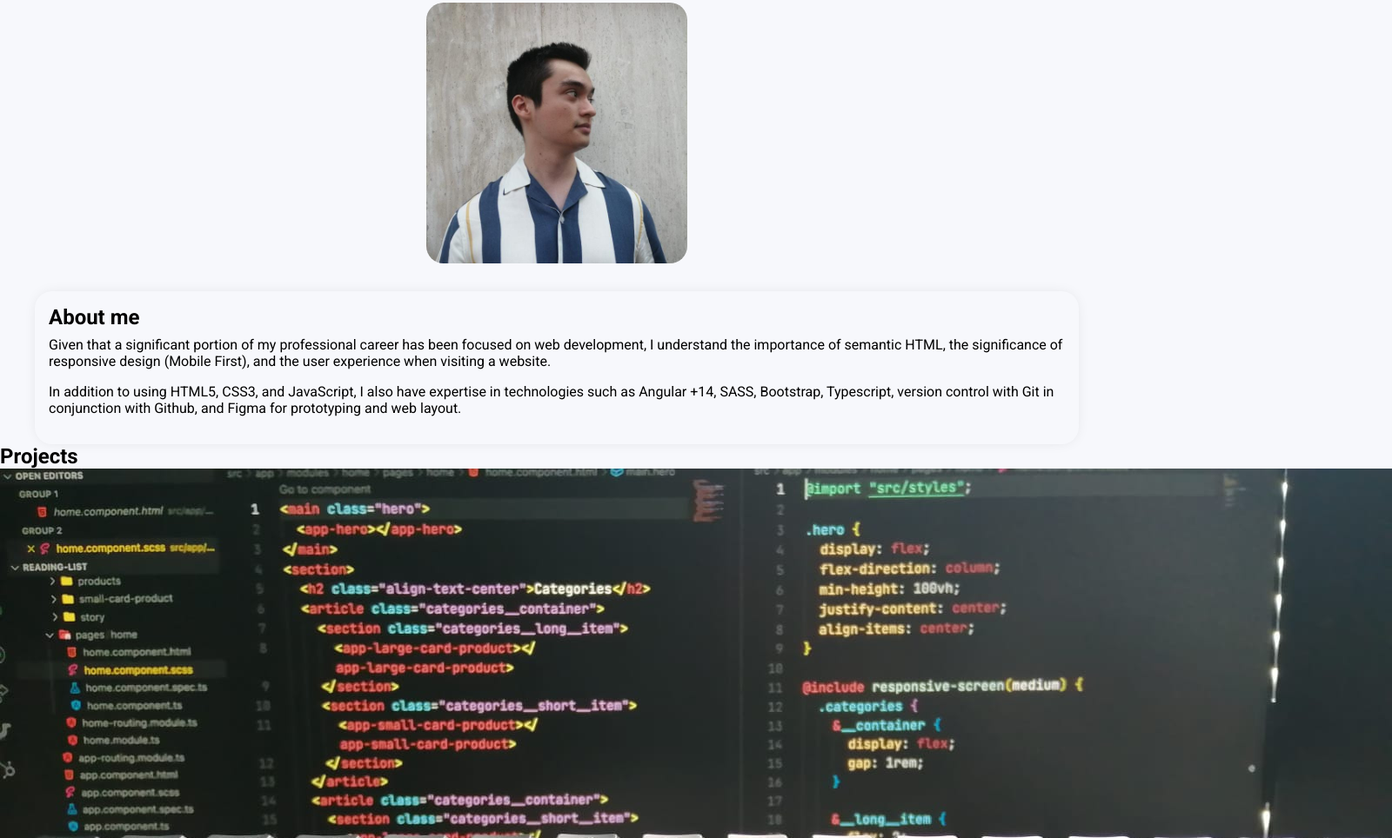
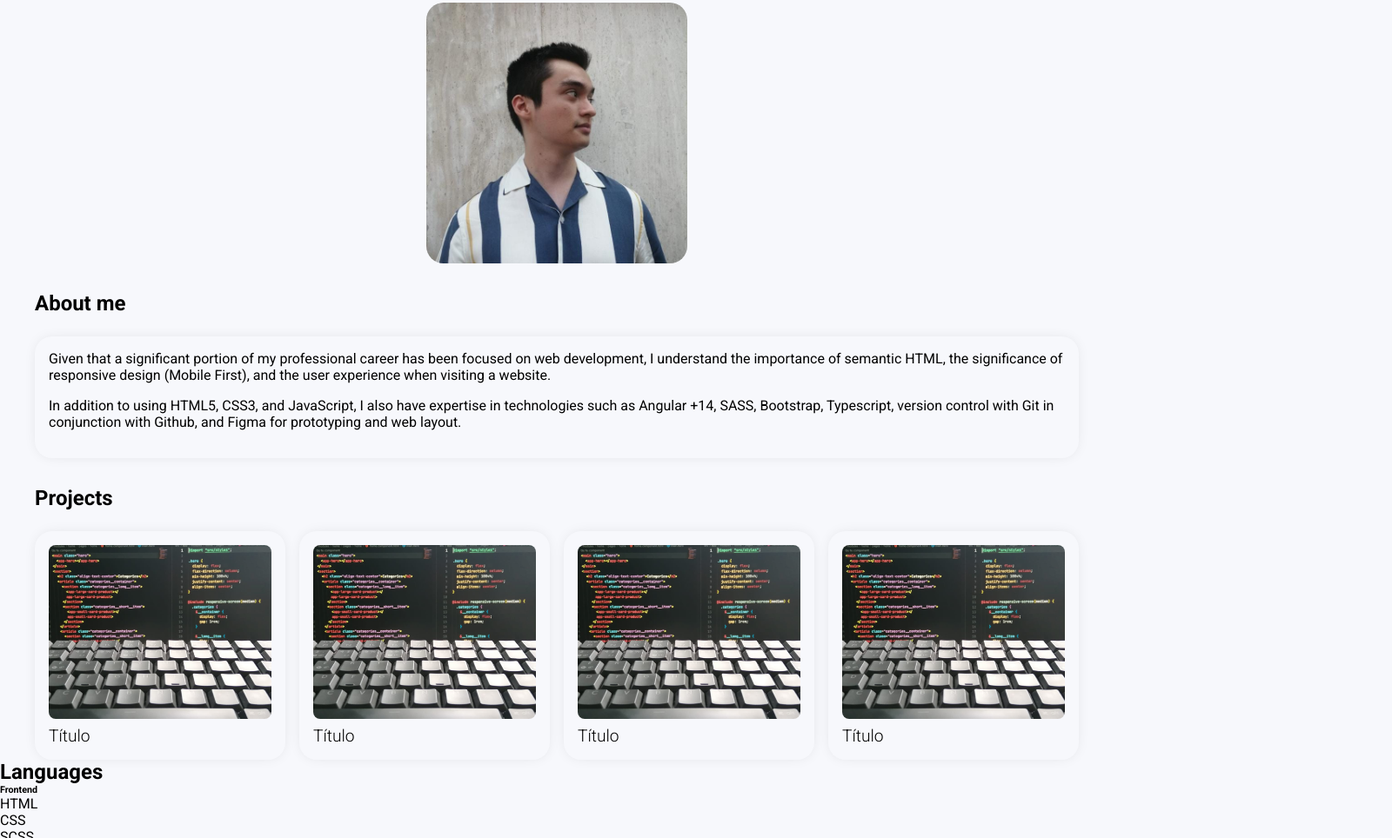
Before and after one commit to luislealhdz/Portfolio, a website built with Vite: page index.html in a window 1280 px wide. Shown: the part 332-1296 px from the top of the page at 87% size, 1600 px wide, since content can reach past the window. Built offline with nearby package versions, Linux system fonts and the light colour scheme.

Commit message:
📋 FEAT / Projects section

```diff
--- a/index.html
+++ b/index.html
@@ -31,57 +31,62 @@
       </div>
     </aside>
   </main>
-  <section class="about container">
+  <section class="container">
     <h2 class="about__title">About me</h2>
+    <div class="about">
       <p class="content">
         Given that a significant portion of my professional career has been focused on web development, I understand the
         importance of semantic HTML, the significance of responsive design (Mobile First), and the user experience when
         visiting a website.
       </p>
       <p class="content">
-      In addition to using HTML5, CSS3, and JavaScript, I also have expertise in technologies such as Angular +14, SASS,
+        In addition to using HTML5, CSS3, and JavaScript, I also have expertise in technologies such as Angular +14,
+        SASS,
         Bootstrap, Typescript, version control with Git in conjunction with Github, and Figma for prototyping and web
         layout.
       </p>
+    </div>
   </section>
-  <section>
-    <h2>Projects</h2>
-    <article>
+  <section class="projects container">
+    <h2 class="projects__title">Projects</h2>
+    <div class="projects__grid">
+      <article class="projects__card">
 
-      <head>
-        <img src="./assets/bg.jpeg" alt="Project Image">
-      </head>
-      <footer>
-        <h5>Título</h5>
+        <header class="projects__card__background">
+          <img class="projects__card__picture" src="./assets/bg.jpeg" alt="Project Image">
+        </header>
+        <footer class="projects__card__title">
+          <p><a href="" target="_blank">Título</a></p>
         </footer>
       </article>
-    <article>
+      <article class="projects__card">
 
-      <head>
-        <img src="./assets/bg.jpeg" alt="Project Image">
-      </head>
-      <footer>
-        <h5>Título</h5>
+        <header class="projects__card__background">
+          <img class="projects__card__picture" src="./assets/bg.jpeg" alt="Project Image">
+        </header>
+        <footer class="projects__card__title">
+          <p><a href="" target="_blank">Título</a></p>
         </footer>
       </article>
-    <article>
+      <article class="projects__card">
 
-      <head>
-        <img src="./assets/bg.jpeg" alt="Project Image">
-      </head>
-      <footer>
-        <h5>Título</h5>
+        <header class="projects__card__background">
+          <img class="projects__card__picture" src="./assets/bg.jpeg" alt="Project Image">
+        </header>
+        <footer class="projects__card__title">
+          <p><a href="" target="_blank">Título</a></p>
         </footer>
       </article>
-    <article>
+      <article class="projects__card">
 
-      <head>
-        <img src="./assets/bg.jpeg" alt="Project Image">
-      </head>
-      <footer>
-        <h5>Título</h5>
+        <header class="projects__card__background">
+          <img class="projects__card__picture" src="./assets/bg.jpeg" alt="Project Image">
+        </header>
+        <footer class="projects__card__title">
+          <p><a href="" target="_blank">Título</a></p>
         </footer>
       </article>
+    </div>
   </section>
 
   <section>
--- a/style.css
+++ b/style.css
@@ -24,6 +24,7 @@ li {
 
 a {
     text-decoration: none;
+    color: #000000;
 }
 
 body {
@@ -98,12 +99,48 @@ body {
 }
 
 .about {
-    margin-top: 2rem;
+    margin-top: 1.5rem;
     box-shadow: 0px 0px 15px -3px rgba(0, 0, 0, 0.1);
     padding: 1rem;
     border-radius: 20px;
 }
 
 .about__title {
-    margin-bottom: 0.5rem;
+    margin-top: 2rem;
 }
+
+.projects {
+    margin-top: 2rem;
+}
+
+.projects__grid {
+    margin-top: 1.5rem;
+    display: grid;
+    grid-template-columns: repeat(auto-fill, minmax(250px, 1fr));
+    gap: 1rem;
+}
+
+.projects__card {
+    box-shadow: 0px 0px 15px -3px rgba(0, 0, 0, 0.1);
+    padding: 1rem;
+    border-radius: 20px;
+}
+
+.projects__card__background {
+    width: 100%;
+    height: 200px;
+    border-radius: 8px;
+    overflow: hidden;
+}
+
+.projects__card__picture {
+    width: 100%;
+    height: 100%;
+    object-fit: cover;
+}
+
+.projects__card__title {
+    font-weight: 300;
+    font-size: 1.2rem;
+    margin-top: 0.5rem;
+}
```
Lines whose indentation alone changed are shown as unchanged.
